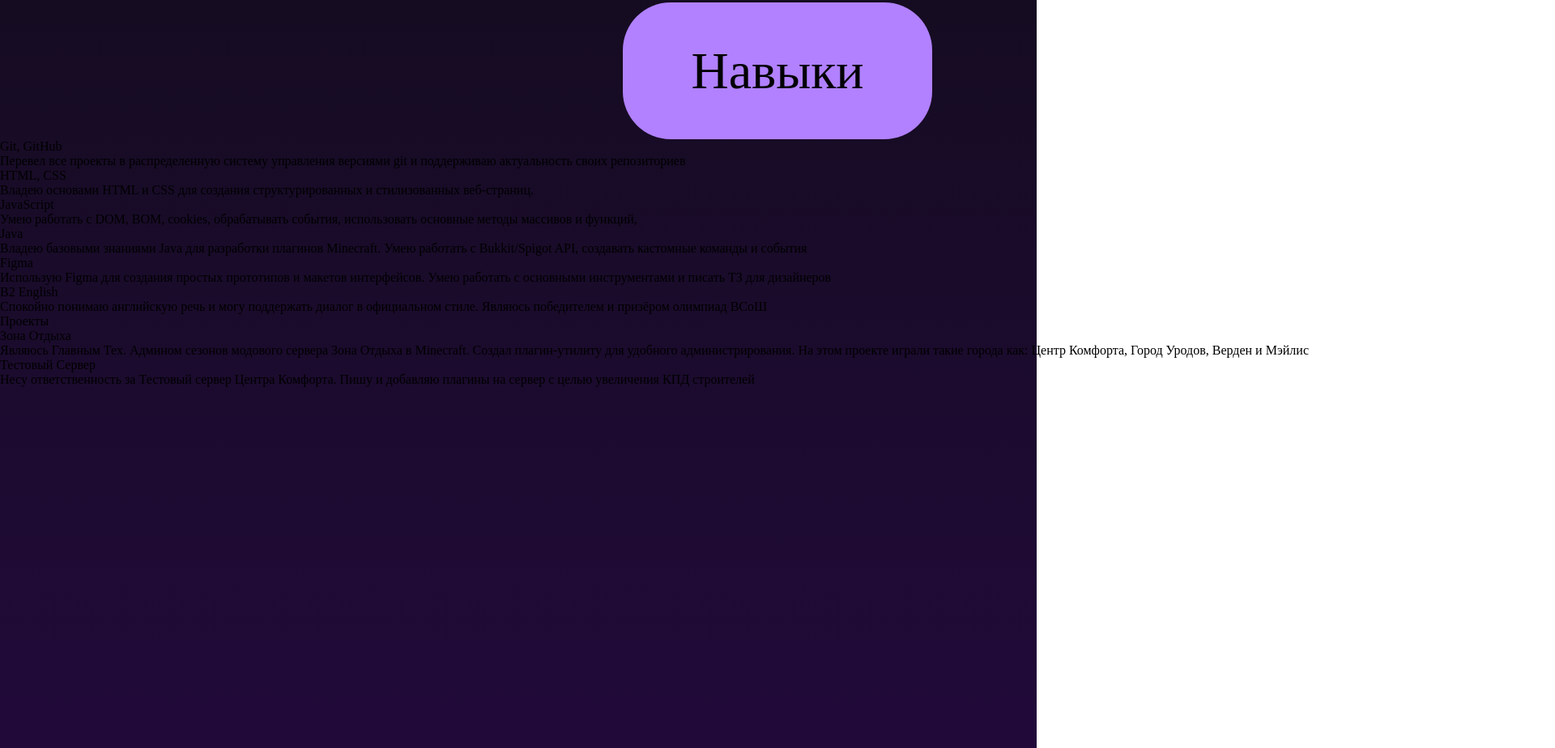
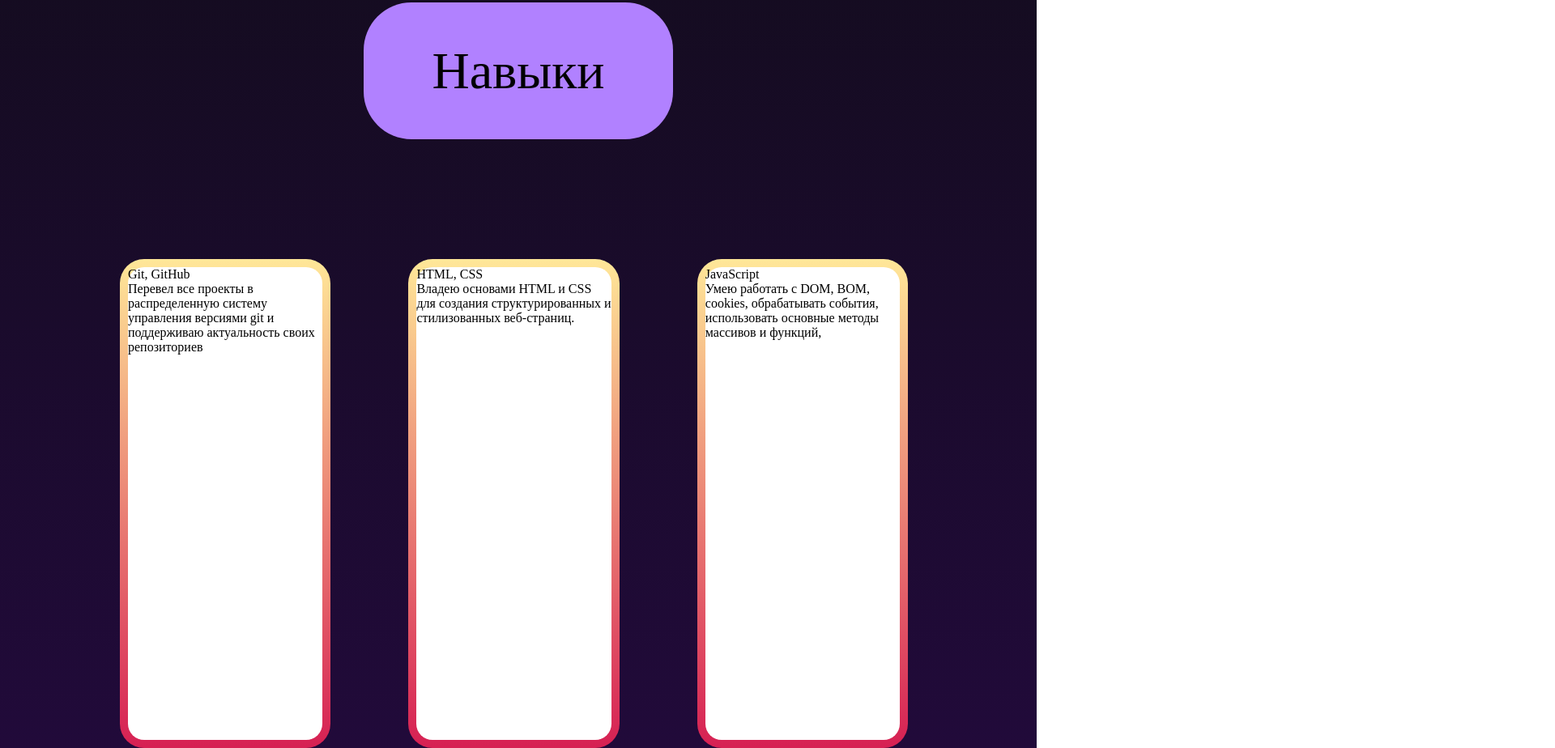
Before and after one commit to FunGluck/test2, a website: page index.html in a window 1280 px wide. Shown: the part 1105-2029 px from the top of the page at 81% size, 1920 px wide, since content can reach past the window. Drawn offline with Linux system fonts and the light colour scheme.

Commit message:
fourthlesson

```diff
--- a/index.html
+++ b/index.html
@@ -42,8 +42,8 @@
     <div class="skills-introduce">
         <p>Навыки</p>
     </div>
-    <section>
-        <div class="Git-skill">
+    <section class="skills">
+        <div class="Box Git-skill">
             <div class="git-skill-text-short">
                 <p>Git, GitHub</p>
             </div>
@@ -55,7 +55,7 @@
 
             </div>
         </div>
-        <div class="html-css">
+        <div class="Box html-css">
             <div class="html-css-text-short">
                 <p>HTML, CSS</p>
             </div>
@@ -66,7 +66,7 @@
 
             </div>
         </div>
-        <div class="JavaScript">
+        <div class="Box JavaScript">
             <div class="JavaScript-skill-text-short">
                 <p>JavaScript</p>
             </div>
@@ -77,7 +77,7 @@
 
             </div>
         </div>
-        <div class="Java">
+        <div class="Box Java">
             <div class="Java-text-short">
                 <p>Java</p>
             </div>
@@ -88,7 +88,7 @@
 
             </div>
         </div>
-        <div class="Figma">
+        <div class="Box Figma">
             <div class="Figma-text-short">
                 <p>Figma</p>
             </div>
@@ -99,7 +99,7 @@
 
             </div>
         </div>
-        <div class="English">
+        <div class="Box English">
             <div class="English-text-short">
                 <p>B2 English</p>
             </div>
--- a/styles/style.css
+++ b/styles/style.css
@@ -7,7 +7,6 @@
     box-sizing: border-box;
 }
 body {
-    width: 1920px;
     background-size: 100% 100%;
     background: linear-gradient(to bottom, #0D0D11 10%, #2e0854 60%, #4b0082 100%) no-repeat;
     height: 5000px;
@@ -127,5 +126,21 @@ main {
 
 .git-skill-text {
     text-wrap: normal;
-
 }
+.Box {
+    box-sizing: border-box;
+    margin: 3em;
+    background: linear-gradient(white, white) padding-box,
+    linear-gradient(to bottom, #FFE798, #D62053) border-box;
+    border-radius: 30px;
+    border: 10px solid transparent;
+    opacity: 3;
+}
+.skills {
+    display: grid;
+    grid-template-rows: 1.5fr 1.5fr;
+    grid-template-columns: 33% 33% 33%;
+    height: 1600px;
+    padding: 100px;
+    box-sizing: border-box;
+}
```
